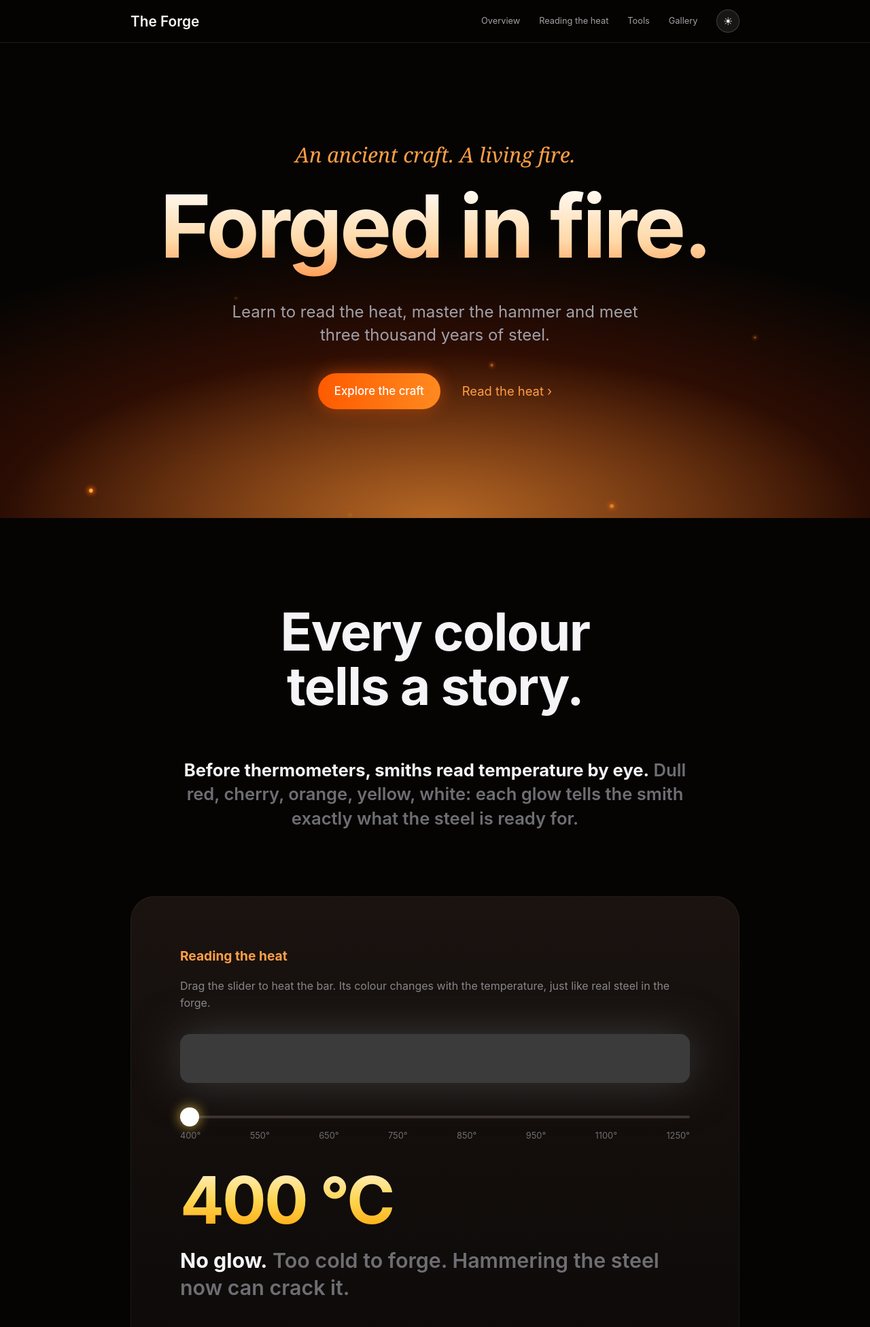
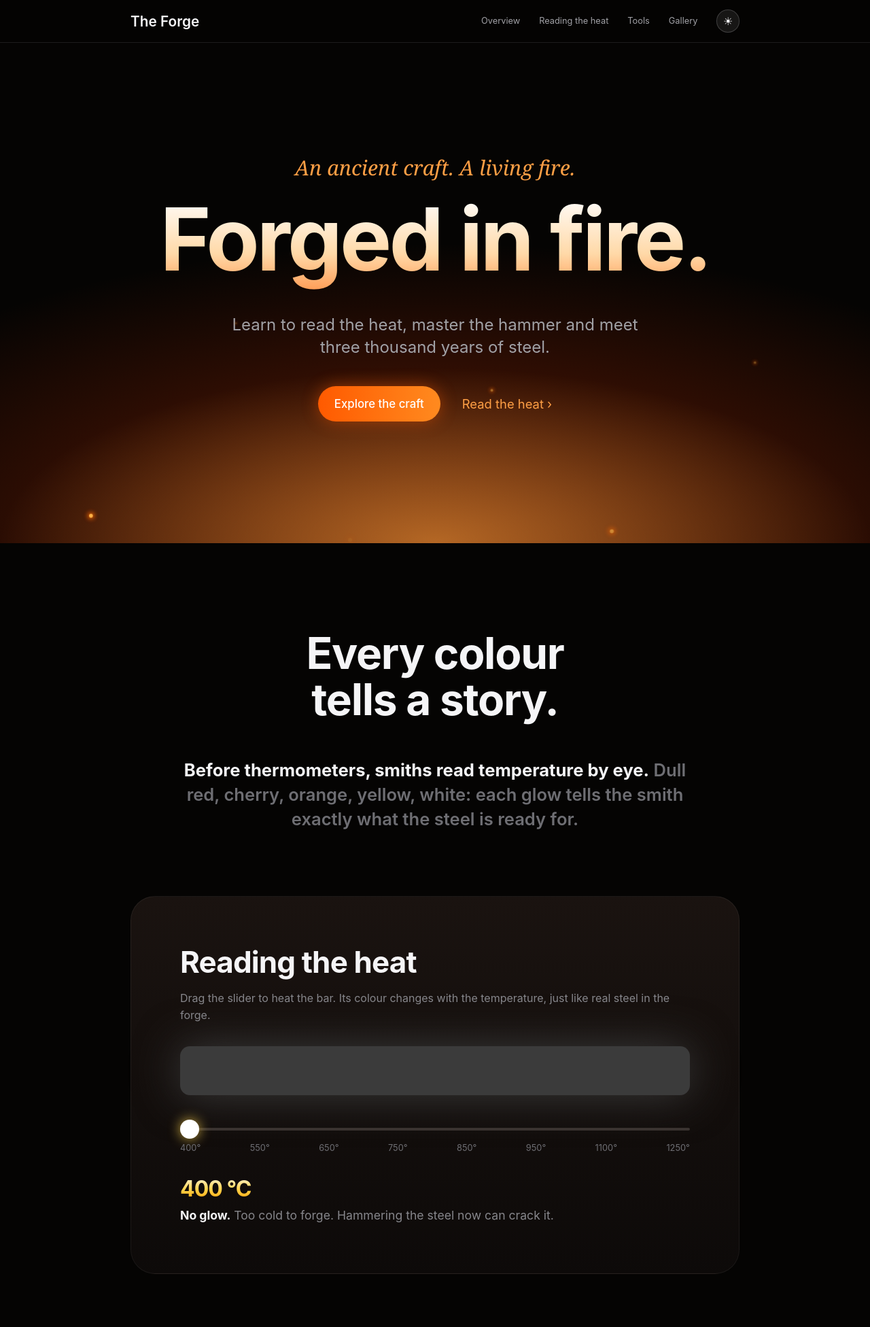
Before and after one commit to GabrielEdgarDuarte/The_Forge, a plain HTML site: page index.html in a window 1280 px wide. Shown: the top 1952 px of the page at 68% size. Drawn offline with Linux system fonts and the light colour scheme; no server answers.

Commit message:
Unify heading sizes, rebalance heat panel and make hero full screen

```diff
--- a/index.html
+++ b/index.html
@@ -21,7 +21,7 @@
 	</header>
 
 	<main>
-		<section class="hero">
+		<section id="top" class="hero">
 			<div class="embers">
 				<span style="--x: 10%; --delay: 0s"></span>
 				<span style="--x: 25%; --delay: 1.5s"></span>
@@ -75,7 +75,6 @@
 		</section>
 
 		<section id="power-hammers" class="statement">
-			<p class="eyebrow">Power hammers</p>
 			<h2>The hammer<br>that never tires.</h2>
 			<p><strong>For thousands of years, every blow came from a human arm.</strong> Then smiths learned to let water, steam and electricity swing the hammer for them.</p>
 			<div class="photos">
--- a/style.css
+++ b/style.css
@@ -84,7 +84,10 @@ section {
 
 	h2 {
 		margin-top: 0;
-		color: var(--accent);
+		color: var(--text);
+		font-size: clamp(2.5rem, 5vw, 4rem);
+		line-height: 1.05;
+		letter-spacing: -0.02em;
 	}
 
 	> p {
@@ -168,6 +171,13 @@ section {
 	}
 }
 
+#top {
+	display: flex;
+	flex-direction: column;
+	justify-content: center;
+	min-height: calc(100svh - 4rem);
+}
+
 .embers span {
 	position: absolute;
 	bottom: 0;
@@ -205,20 +215,6 @@ section {
 .statement {
 	text-align: center;
 
-	.eyebrow {
-		margin: 0 0 1.4rem;
-		color: var(--accent);
-		font-size: 1.2rem;
-		font-weight: 600;
-	}
-
-	h2 {
-		color: var(--text);
-		font-size: clamp(2.5rem, 6vw, 5.25rem);
-		line-height: 1.05;
-		letter-spacing: -0.02em;
-	}
-
 	> p {
 		max-width: 49rem;
 		margin: 2rem auto 6rem;
@@ -242,9 +238,11 @@ section {
 	text-align: left;
 
 	h3 {
-		margin: 0;
-		color: #ff9f45;
-		font-size: 1.2rem;
+		margin: 0 0 0.5rem;
+		color: #f5f5f7;
+		font-size: clamp(1.8rem, 4vw, 2.75rem);
+		line-height: 1.1;
+		letter-spacing: -0.02em;
 	}
 
 	.bar {
@@ -293,7 +291,7 @@ section {
 
 	.temperature {
 		margin: 2rem 0 0;
-		font-size: clamp(3rem, 9vw, 6rem);
+		font-size: 2rem;
 		font-weight: 700;
 		line-height: 1.1;
 		letter-spacing: -0.03em;
@@ -304,11 +302,10 @@ section {
 
 	.stage {
 		max-width: 47rem;
-		margin: 1rem 0 0;
-		color: #6e6e73;
-		font-size: clamp(1.2rem, 2.5vw, 1.9rem);
-		font-weight: 600;
-		line-height: 1.3;
+		margin: 0.5rem 0 0;
+		color: #86868b;
+		font-size: 1.1rem;
+		line-height: 1.5;
 
 		strong {
 			color: #f5f5f7;
@@ -410,10 +407,6 @@ section {
 
 	h2 {
 		margin: 0;
-		color: var(--text);
-		font-size: clamp(2.5rem, 5vw, 4rem);
-		line-height: 1.05;
-		letter-spacing: -0.02em;
 	}
 
 	a {
```
